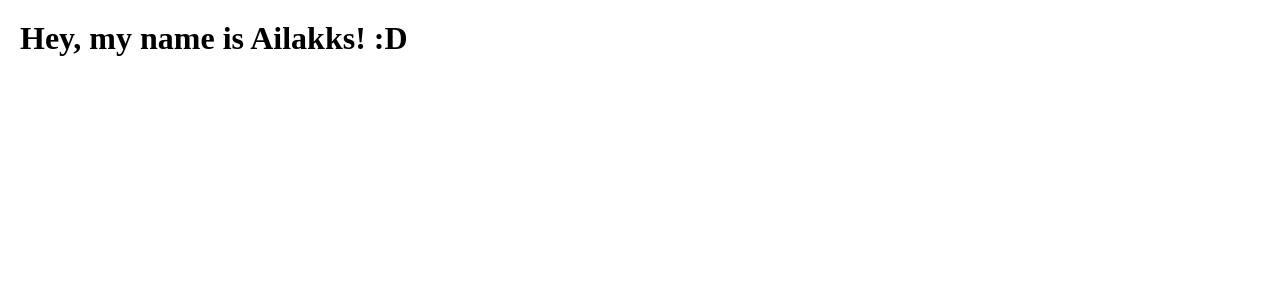
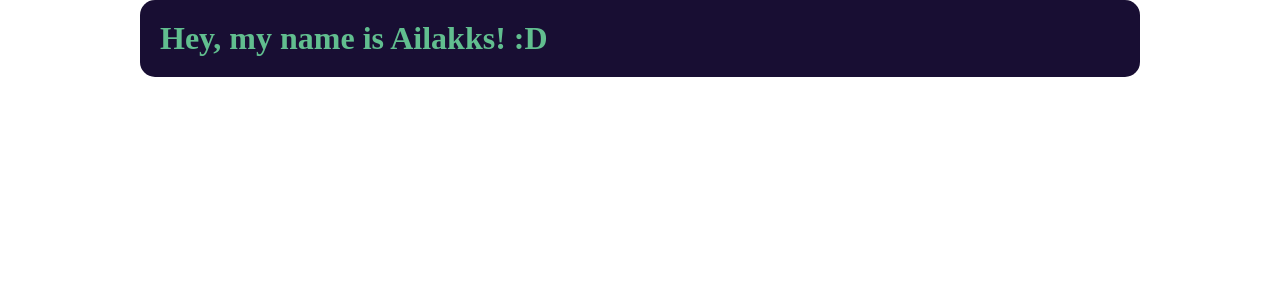
Before and after one commit to Ailakks/dotme, a React (Create React App) app: page / in a window 1280 px wide. Shown: the top 300 px of the page. Built offline with nearby package versions, Linux system fonts and the light colour scheme.

Commit message:
feat: container component

```diff
--- /dev/null
+++ b/src/components/layout/container.jsx
@@ -0,0 +1,9 @@
+import style from "./container.module.css";
+
+export default function Container(props) {
+    return (
+        <div className={style.container}>
+            {props.children}
+        </div>
+    )
+}
--- /dev/null
+++ b/src/components/layout/container.module.css
@@ -0,0 +1,4 @@
+.container {
+    max-width: 1000px;
+    margin: 0 auto;
+}
--- a/src/components/ui/card.jsx
+++ b/src/components/ui/card.jsx
@@ -2,7 +2,7 @@ import style from "./card.module.css";
 
 export default function Card(props) {
     return (
-        <div className={style.container}>
+        <div className={style.container} style={props.style} >
             {props.children}
         </div>
     )
--- a/src/pages/home/home.jsx
+++ b/src/pages/home/home.jsx
@@ -1,12 +1,12 @@
-import style from "./home.module.css";
 import Card from "../../components/ui/card";
+import Container from "../../components/layout/container";
 
 export default function Home() {
     return (
-        <div className={style.container}>
-            <Card>
+        <Container>
+            <Card style={{ backgroundColor: '#180E33', color: '#61BE8F' }}>
                 <h1>Hey, my name is Ailakks! :D</h1>
             </Card>
-        </div>
+        </Container>
     )
 }
```
